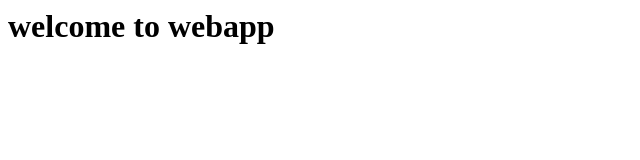
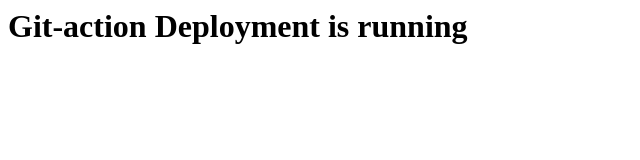
Before and after one commit to pratiksnarkhede/GithubAction_test, a plain HTML site: page index.html in a window 1280 px wide. Shown: the whole page, without its empty margins (0-640 px from the left). Drawn offline with Linux system fonts and the light colour scheme.

Commit message:
Update index.html

```diff
--- a/index.html
+++ b/index.html
@@ -1 +1 @@
-<h1> welcome to webapp </h1>
+<h1> Git-action Deployment is running </h1>
```
